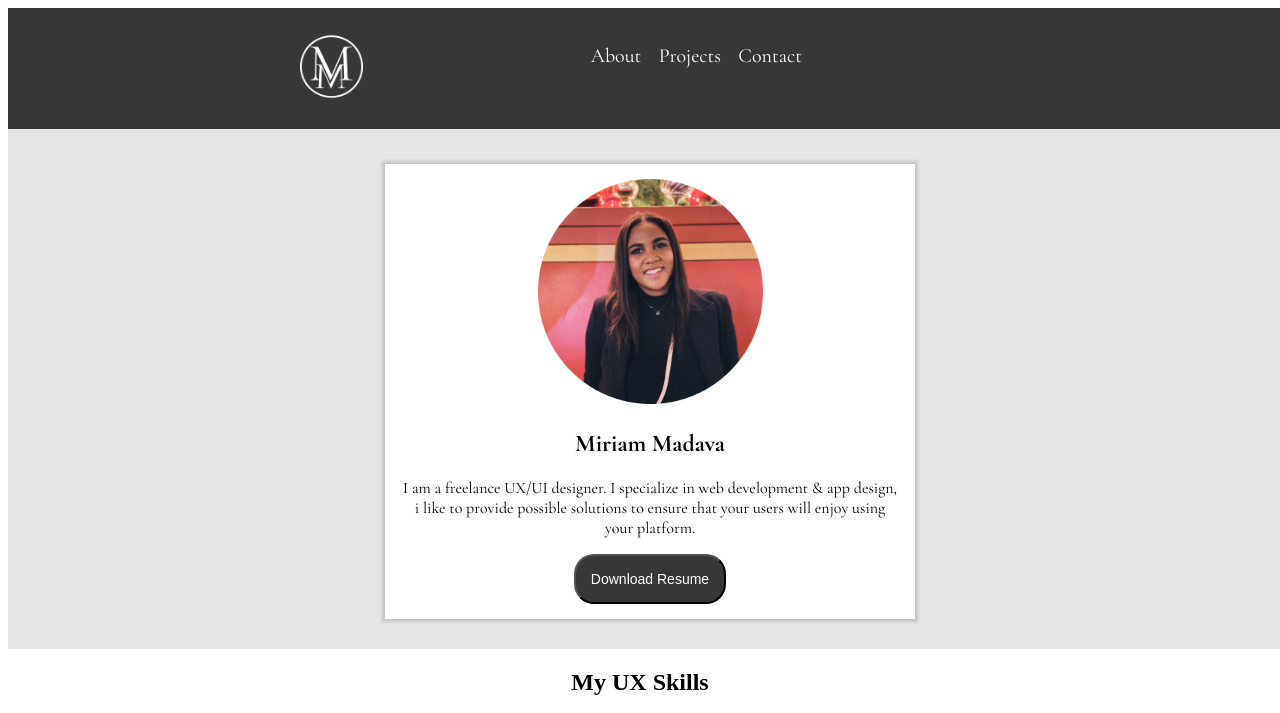
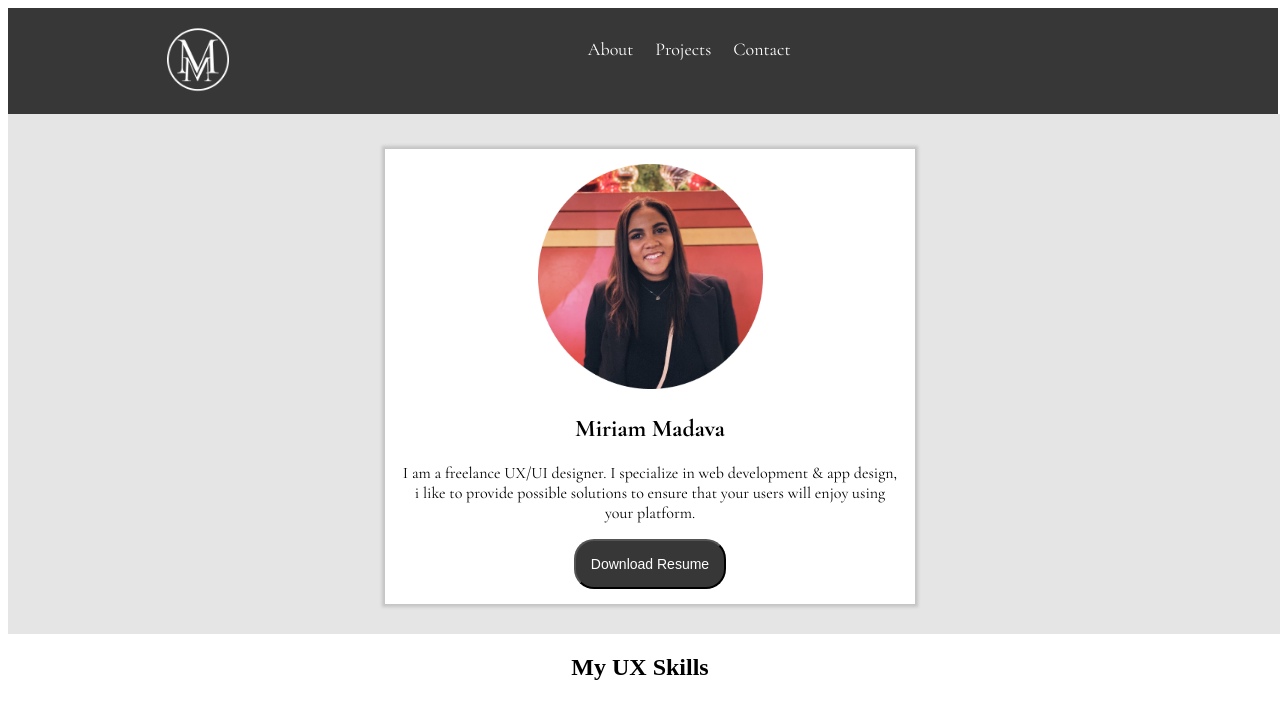
Before and after one commit to miriammadava/UX_UI_HW_18, a plain HTML site: page index.html in a window 1280 px wide. Shown: the top 713 px of the page. Drawn offline with nearby package versions, Linux system fonts and the light colour scheme.

Commit message:
css edits to hero/nav

```diff
--- a/css/style.css
+++ b/css/style.css
@@ -6,13 +6,13 @@ vertical-align: top;
 nav{
     width: 100%;
     margin: 0 auto;
-    padding: 10px;
+    padding: 3px;
     background-color: #373738;
     color: white;
     display: inline-block;
     text-align: center ;
     justify-content: space-evenly;
-    font-size: 20px;
+    font-size: 18px;
     font-family:'Cormorant Garamond', serif;
 }
 
@@ -21,7 +21,6 @@ nav{
     padding: 1%;
     text-align: left;
     display: inline-block;
-    align-content: left;
 }
 .navigation img{
  width: 62.4px;
@@ -30,7 +29,7 @@ nav{
 }
 
 ul{
-    width: 50%;
+    width: 70%;
     margin-left: auto;
 }
 .heroimg{
```
